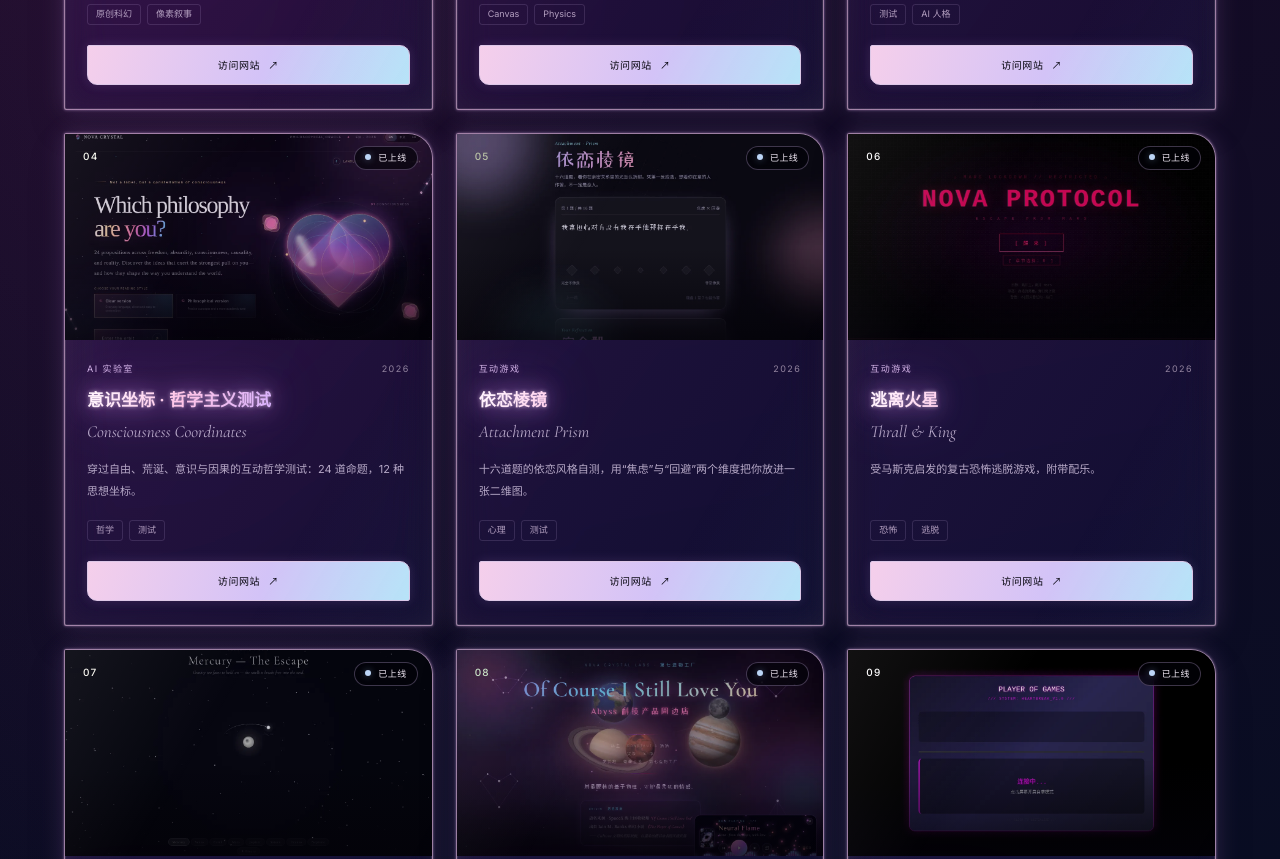
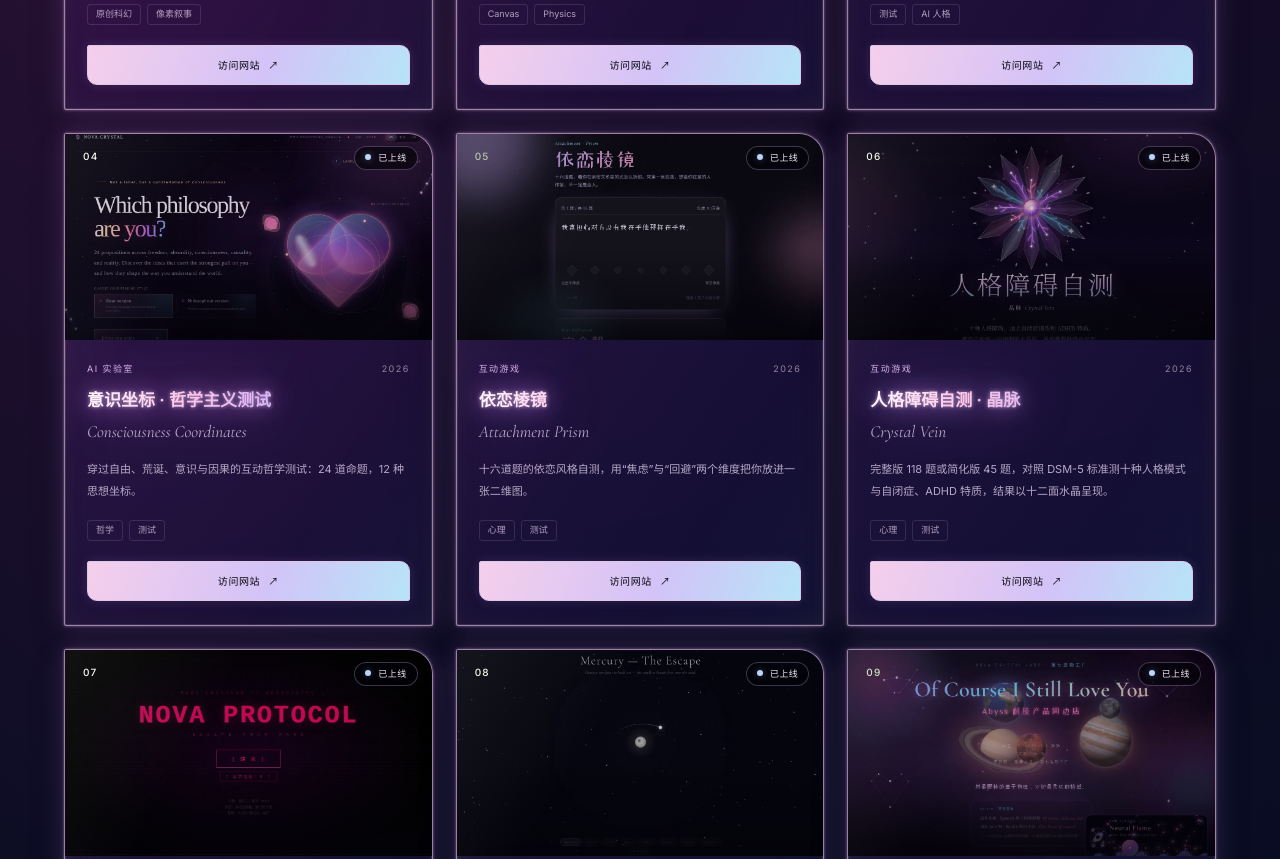
Before and after one commit to Cyber-Muse-Nova/boltzmann-heart, a plain HTML site: page index.html in a window 1280 px wide. Shown: the part 3580-4439 px from the top of the page. Drawn offline with nearby package versions, Linux system fonts and the light colour scheme; animation ran at ten frames a second.

Commit message:
Add Crystal Vein personality self-test to the project universe
List 人格障碍自测 · 晶脉 after Attachment Prism, add a 1200×750 cover
from the live site hero, and cache-bust projects.js so the new card appears.

```diff
--- a/data/projects.js
+++ b/data/projects.js
@@ -25,6 +25,7 @@ window.PROJECTS = [
   { id: "nova-philosophy-oracle", name: "Consciousness Coordinates", title_zh: "意识坐标 · 哲学主义测试", desc_zh: "穿过自由、荒诞、意识与因果的互动哲学测试：24 道命题，12 种思想坐标。", title_en: "Consciousness Coordinates", desc_en: "An interactive philosophy test through freedom, absurdity, consciousness and causality: 24 propositions, 12 coordinates of thought.", category: "ai", status: "已上线", url: PAGES + "-nova-philosophy-oracle/", repo: GH + "-nova-philosophy-oracle", cover: "assets/universe/nova-philosophy-oracle.webp", tags: ["哲学", "测试"], tags_en: ["Philosophy", "Quiz"], year: 2026 },
 
   { id: "attachment-prism", name: "Attachment Prism", title_zh: "依恋棱镜", desc_zh: "十六道题的依恋风格自测，用“焦虑”与“回避”两个维度把你放进一张二维图。", title_en: "Attachment Prism", desc_en: "A 16-question attachment-style self-test that places you on a 2D map of anxiety and avoidance.", category: "game", status: "已上线", url: PAGES + "attachment-prism/", repo: GH + "attachment-prism", cover: "assets/universe/attachment-prism.webp", tags: ["心理", "测试"], tags_en: ["Psychology", "Quiz"], year: 2026 },
+  { id: "crystal-vein", name: "Crystal Vein", title_zh: "人格障碍自测 · 晶脉", desc_zh: "完整版 118 题或简化版 45 题，对照 DSM-5 标准测十种人格模式与自闭症、ADHD 特质，结果以十二面水晶呈现。", title_en: "Crystal Vein", desc_en: "A 118-question full form or 45-question short form self-test of ten personality patterns plus autistic and ADHD traits, with results shown as a twelve-faced crystal mapped to DSM-5 criteria.", category: "game", status: "已上线", url: PAGES + "crystal-vein/", repo: GH + "crystal-vein", cover: "assets/universe/crystal-vein.webp", tags: ["心理", "测试"], tags_en: ["Psychology", "Quiz"], year: 2026 },
   { id: "thrall-and-king-game", name: "Thrall & King", title_zh: "逃离火星", desc_zh: "受马斯克启发的复古恐怖逃脱游戏，附带配乐。", title_en: "Escape from Mars", desc_en: "A retro horror escape game inspired by Elon Musk, with its own soundtrack.", category: "game", status: "已上线", url: PAGES + "thrall-and-king-game/", repo: GH + "thrall-and-king-game", cover: "assets/universe/thrall-and-king-game.webp", tags: ["恐怖", "逃脱"], tags_en: ["Horror", "Escape"], year: 2026 },
 
   { id: "satellite-fate", name: "Nine Ways a Satellite Meets Its Fate", title_zh: "卫星的九种命运", desc_zh: "交互式轨道模拟器：逃逸、碰撞、潮汐撕裂、捕获、成环与双星华尔兹。", title_en: "Nine Ways a Satellite Meets Its Fate", desc_en: "An interactive orbital simulator: escape, collision, tidal destruction, capture, rings and the binary waltz.", category: "scifi", status: "已上线", url: PAGES + "-satellite-fate/", repo: GH + "-satellite-fate", cover: "assets/universe/satellite-fate.webp", tags: ["轨道", "模拟"], tags_en: ["Orbit", "Simulation"], year: 2026 },
--- a/index.html
+++ b/index.html
@@ -75,7 +75,7 @@
 </section>
 
 </main><footer class="atelier-footer content-width"><a class="footer-name" href="#hero">Nova <em>Crystal.</em> <span>✧</span></a><div><p data-i18n="a.footer">故事仍在继续，宇宙仍在膨胀。</p><span>© NOVA / 2026</span></div></footer>
-<script src="data/projects.js"></script><script src="assets/crystal-planet.js"></script><script src="assets/universe/universe.js?v=crystal3"></script>
+<script src="data/projects.js?v=crystal-vein"></script><script src="assets/crystal-planet.js"></script><script src="assets/universe/universe.js?v=crystal3"></script>
 <div class="cosmic-finale" aria-hidden="true"><canvas id="gravity-garden"></canvas><div class="gravity-caption">NOVA CRYSTAL <span>✧</span> EVENT HORIZON</div></div>
 <canvas id="gravity-horizon" aria-hidden="true"></canvas>
 <script src="assets/cosmos.js?v=crystal3" defer></script>
```
Also changed, not shown: universe.html (+1 -1 lines), assets/universe/crystal-vein.webp (added).
